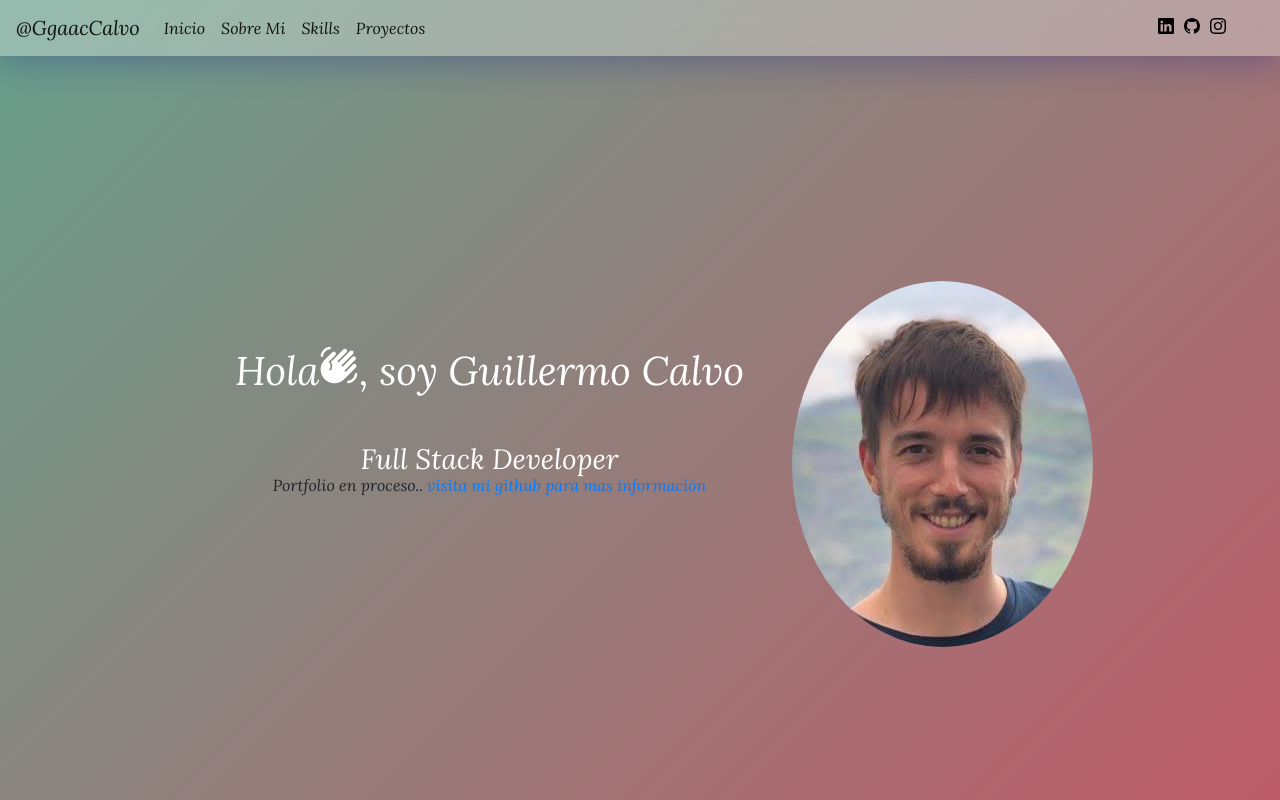
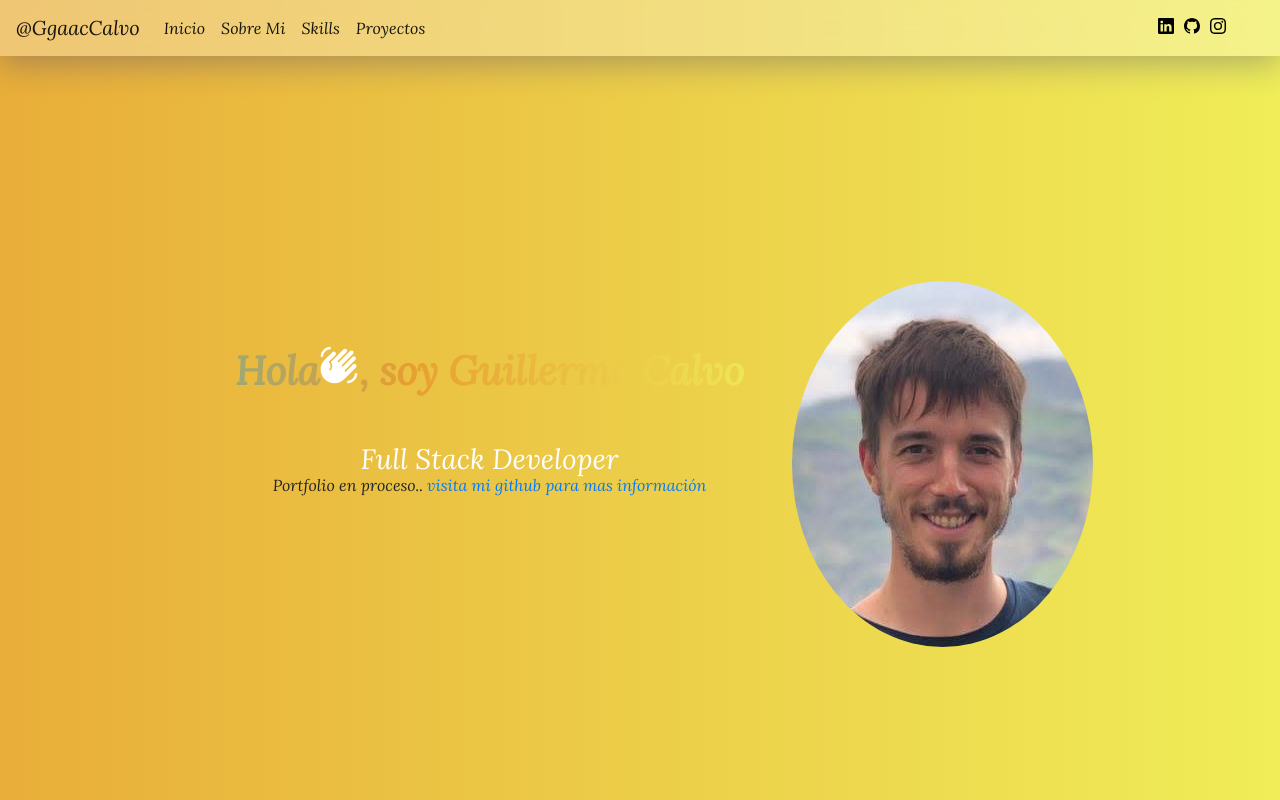
Before and after one commit to GgaacCalvo/Portafolio, a React (Create React App) app: page / in a window 1280 px wide. Shown: the top 800 px of the page. Built offline with nearby package versions, Linux system fonts and the light colour scheme.

Commit message:
presentgradient

```diff
--- a/src/App.css
+++ b/src/App.css
@@ -1,12 +1,13 @@
 
 
 .app {
-	 /* background: linear-gradient(-45deg, #ee7752, #e73c7e, #23a6d5, #23d5ab);  */
+	  background: linear-gradient(-90deg, #f0f35b, #e79e31, #3db6ce, #2355d5);
+	  /* background: linear-gradient(-45deg, #ee7752, #e73c7e, #23a6d5, #23d5ab);   */
 	/* background: linear-gradient(-45deg, #eec752, #a03ce7, #d57c23, #6d23d5); */
 	/* background: linear-gradient(-45deg, rgba(86, 54, 137, 0.668) 0%, rgba(9,94,121,1) 39%, rgba(0,212,255,1) 100%); */
-	background: linear-gradient(-45deg, #eecf52, #e73c59, #23d5a8, #23d53b);
+	/* background: linear-gradient(-45deg, #eecf52, #e73c59, #23d5a8, #23d53b); */
 	background-size: 400% 400%;
-	animation: gradient 10s ease infinite;
+	animation: gradient 15s ease infinite;
 	height: 100vh;
 	font-family: 'Lato', sans-serif;
     font-family: 'Lora', serif;
--- a/src/componentes/Home.css
+++ b/src/componentes/Home.css
@@ -5,8 +5,16 @@
 } */
 .present{
    padding: 3rem;
+   background: linear-gradient(-90deg, #f0f35b, #e79e31, #3db6ce, #2355d5);
+    -webkit-background-clip: text;
+    -webkit-text-fill-color: transparent;
+    font-weight: bolder;
+    animation: gradient 15s ease infinite;
+    background-clip: text;
+  background-size: 200% 100%;
+  background-position: 100%;
+}
 
-}
 .cont {
     height: 100vh;
 }
--- a/src/componentes/NavBar.css
+++ b/src/componentes/NavBar.css
@@ -29,6 +29,6 @@
 }
 .litem:hover{
     text-decoration-line: underline;
-  text-decoration-style: solid;
+    text-decoration-style: wavy;
 
 }
```
